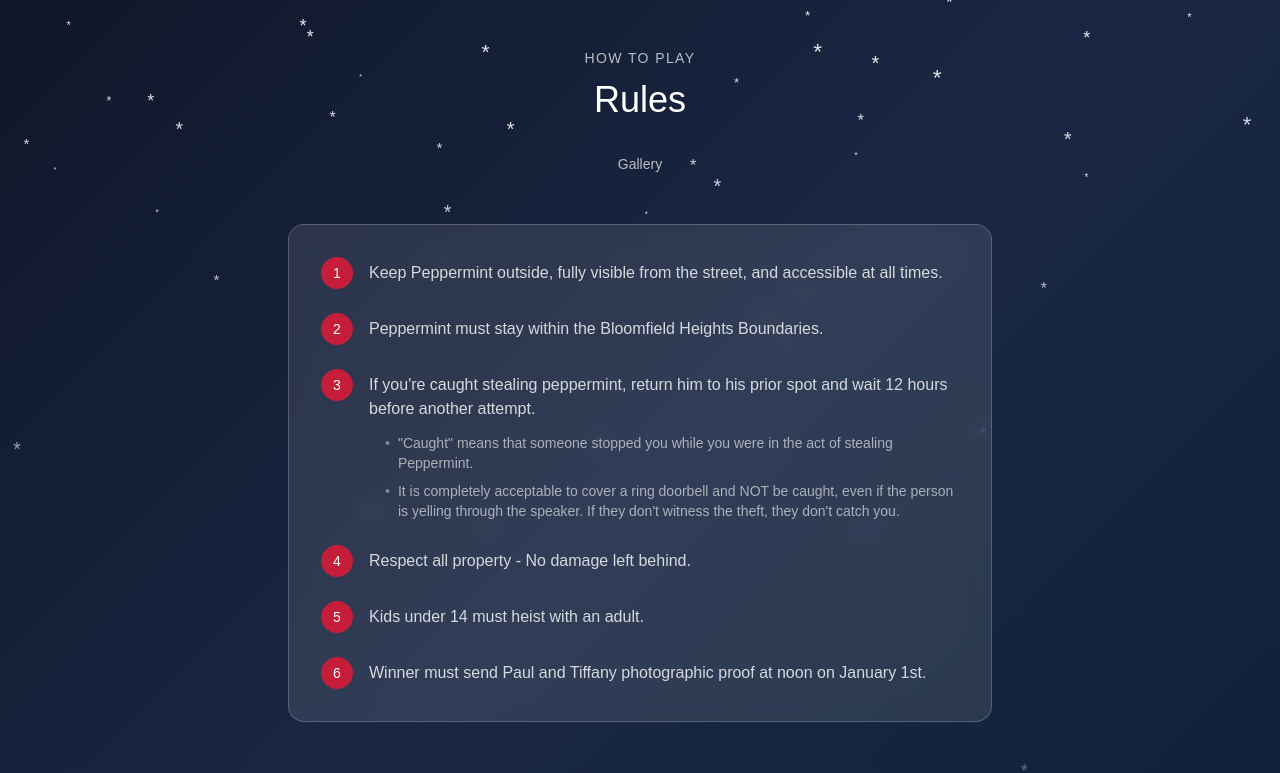
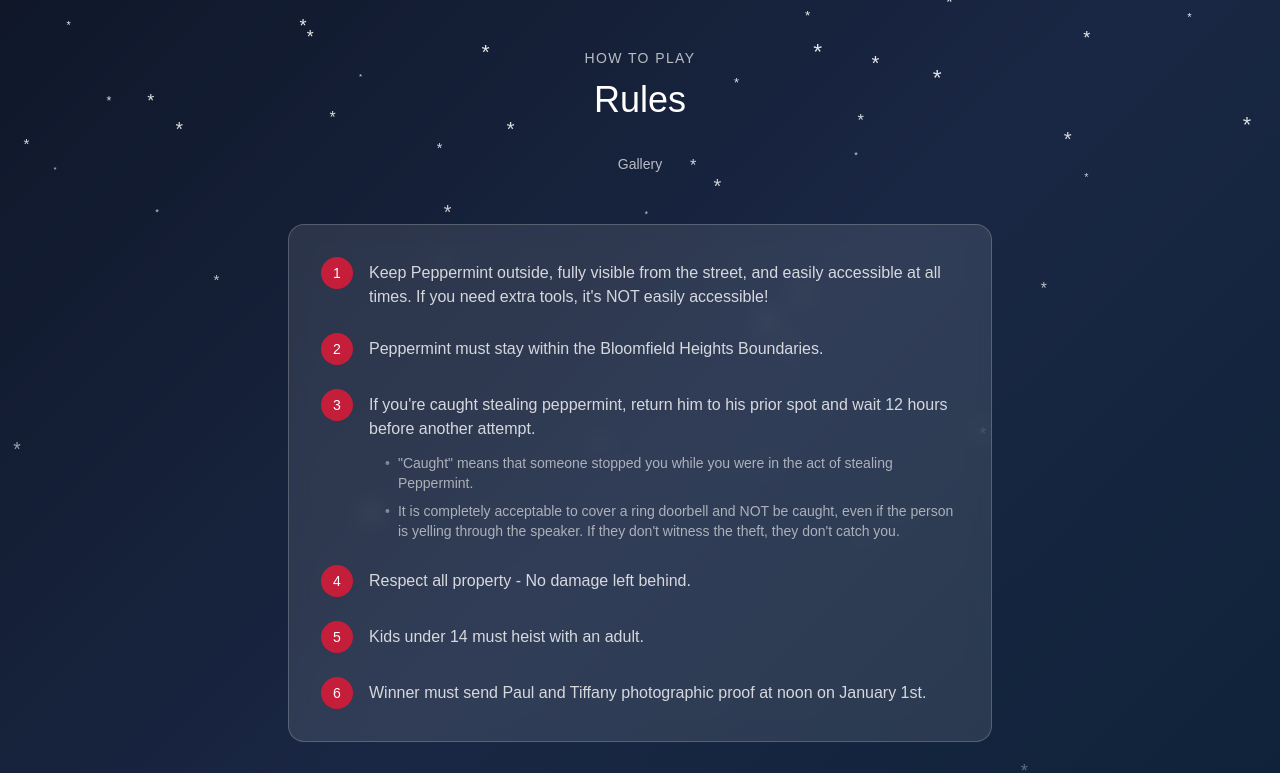
Before and after one commit to ressik/peppermint-tracker, a Next.js app: page /rules in a window 1280 px wide. Shown: the top 773 px of the page. Built offline with nearby package versions, Linux system fonts and the light colour scheme.

Commit message:
changing rule text

```diff
--- a/src/app/rules/page.tsx
+++ b/src/app/rules/page.tsx
@@ -27,7 +27,7 @@ export default function RulesPage() {
               1
             </span>
             <div className="flex-1 pt-1">
-              <p>Keep Peppermint outside, fully visible from the street, and accessible at all times.</p>
+              <p>Keep Peppermint outside, fully visible from the street, and easily accessible at all times. If you need extra tools, it's NOT easily accessible!</p>
             </div>
           </li>
 
```
